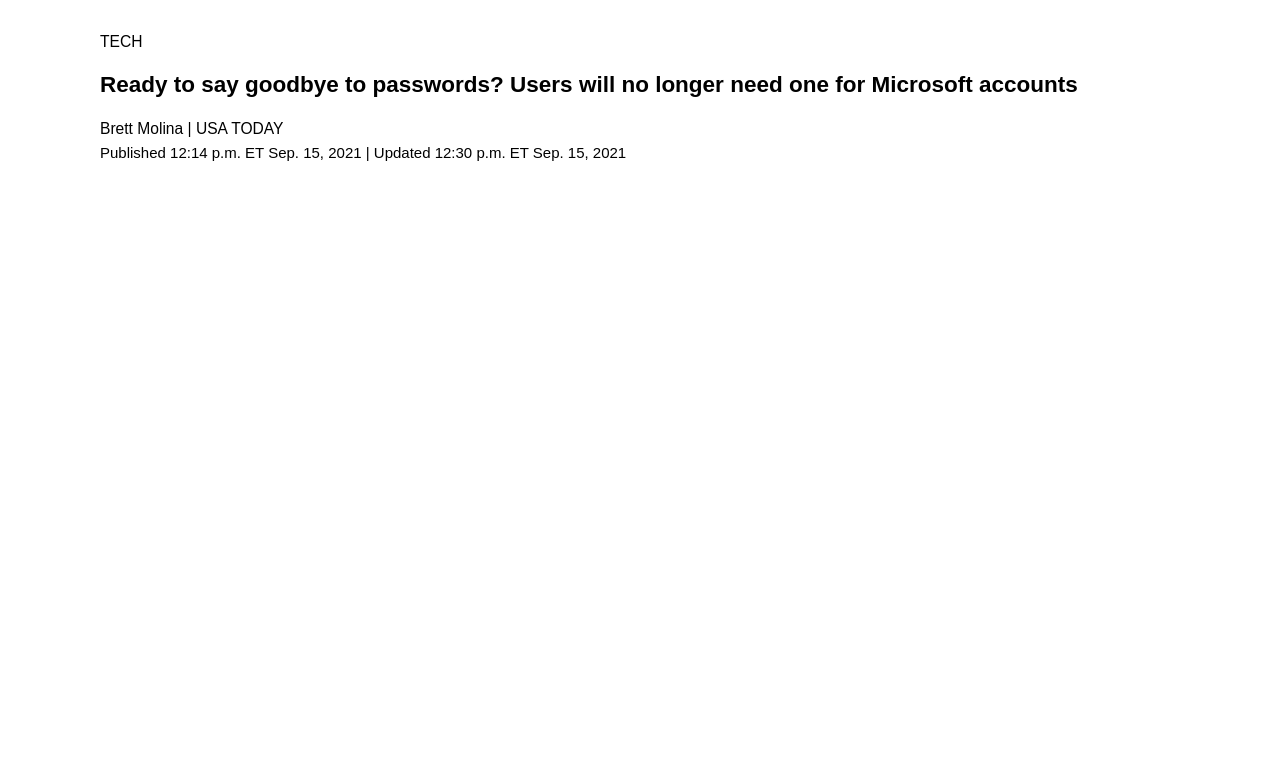
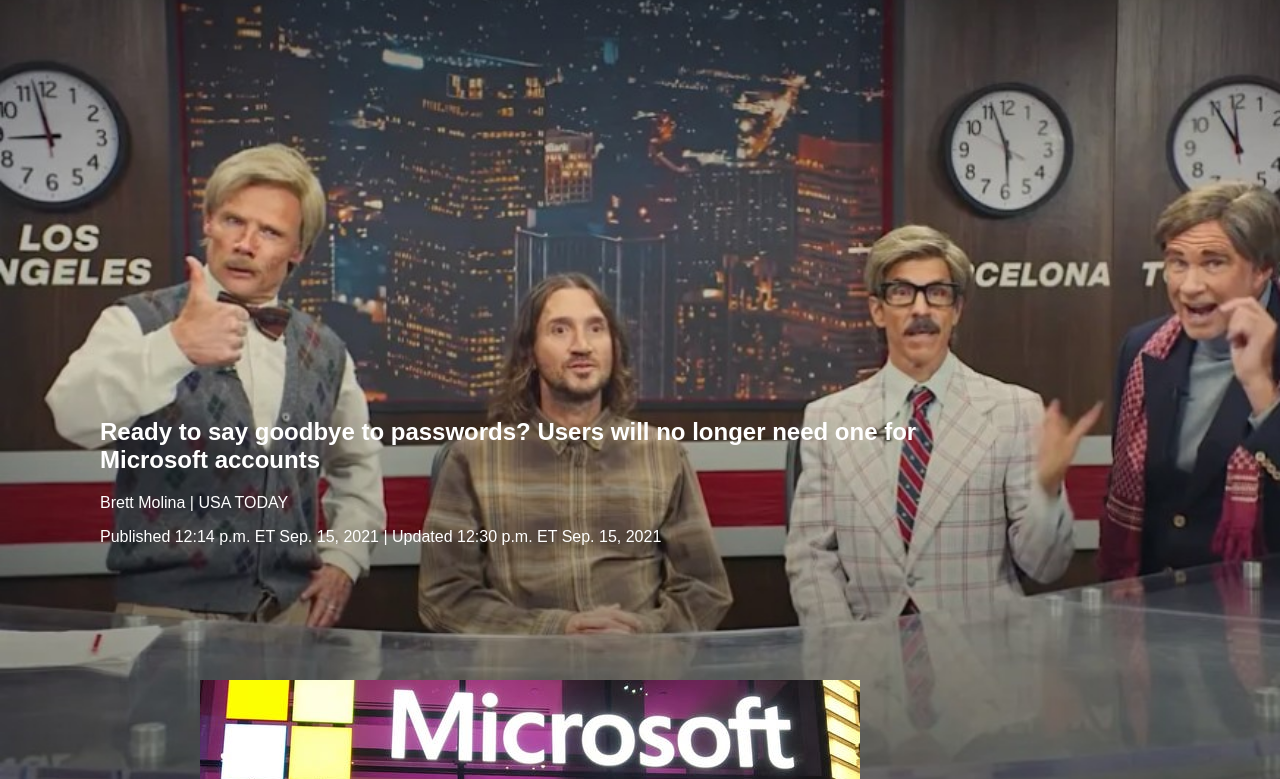
Before and after one commit to elowenst/AppHTML, a plain HTML site: page index.html in a window 1280 px wide. Shown: the part 277-1056 px from the top of the page. Drawn offline with Linux system fonts and the light colour scheme.

Commit message:
modified index.html

```diff
--- a/index.html
+++ b/index.html
@@ -78,22 +78,18 @@
             </li>
         </ul>
     </nav>
-    <section class="section3">
+    <section class="section1">
       <a href="https://www.usatoday.com/tech/" target="_blank"> TECH </a>
       <h1>
         Ready to say goodbye to passwords? Users will no longer need one for
         Microsoft accounts
       </h1>
-      <a
-        href="https://www.usatoday.com/staff/2648249001/brett-molina/"
-        target="_blank"
-      >
-        Brett Molina | USA TODAY
-      </a>
-      <figcaption>
+      <p><a href="https://www.usatoday.com/staff/2648249001/brett-molina/"
+        target="_blank">Brett Molina </a>| USA TODAY
+      <p>
         Published 12:14 p.m. ET Sep. 15, 2021 | Updated 12:30 p.m. ET Sep. 15,
         2021
-      </figcaption>
+      </p>
     </section>
     <!-- cuerpo -->
     <section class="section2">
--- a/style.css
+++ b/style.css
@@ -170,15 +170,3 @@
     font-size: 15px;
     line-height: 1.65em;
 }
-.section3 a{
-    text-decoration: none;
-    color:black;
-    display: inline-block;
-    font-family: futura-pt,sans-serif;
-    font-style: normal;
-    font-weight: 400;
-    letter-spacing: inherit;
-    text-transform: none;
-    font-size: 15.6px;
-    line-height: 1.4em;
-}
```
